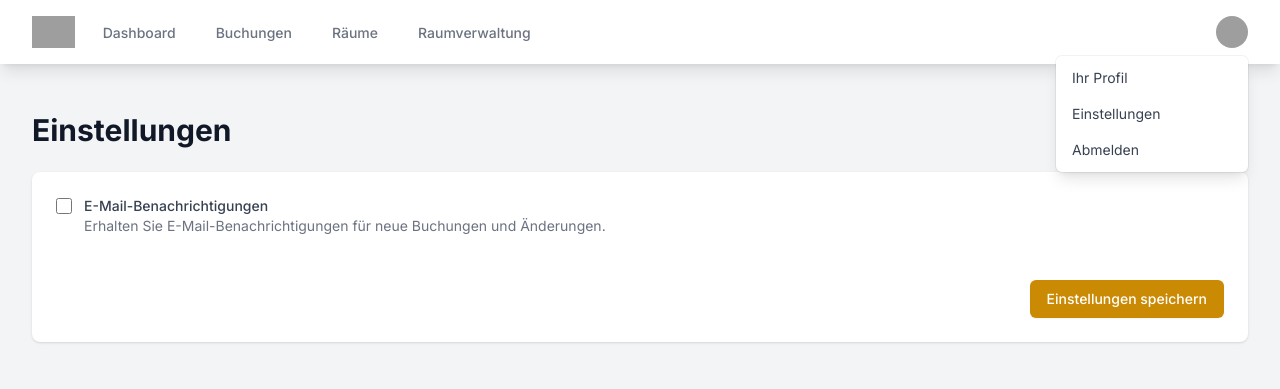
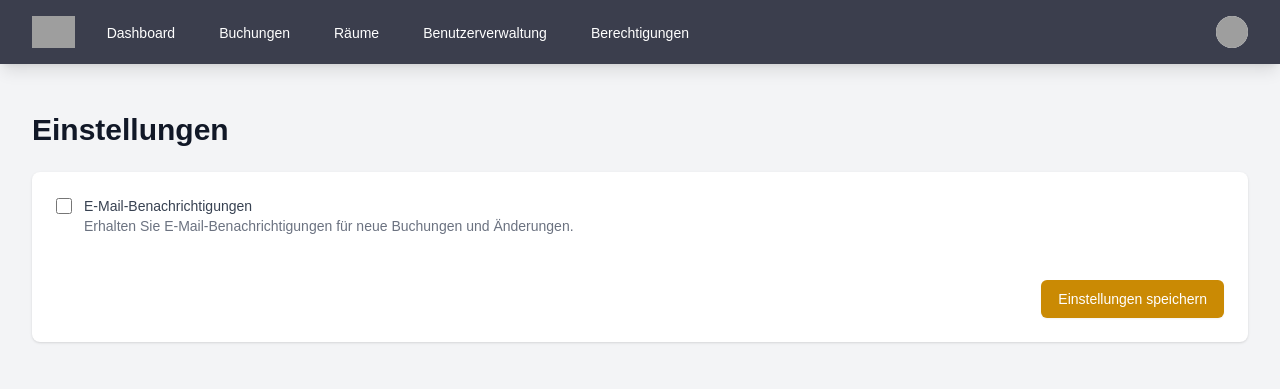
Before and after one commit to storminator89/roomie, a PHP site: page /settings.php in a window 1280 px wide. Shown: the top 389 px of the page. Run offline with PHP 8.4, Linux system fonts and the light colour scheme; the visitor is signed in with stand-in values (Sample User, id 1); data comes from the database, SQL or seed files in the repository; both versions use the stored data as it was after the commit; data that the repository does not hold is empty; style sheets or scripts are compiled from the project's sources; some libraries are stand-ins or nearby versions; grey boxes are pictures that could not be loaded.

Commit message:
favorites table and design optimizations

```diff
--- a/settings.php
+++ b/settings.php
@@ -45,56 +45,57 @@ try {
     <title>Einstellungen - Roomie</title>
     <script src="https://cdn.tailwindcss.com"></script>
     <link href="https://fonts.googleapis.com/css2?family=Inter:wght@400;500;600;700&display=swap" rel="stylesheet">
-    <style>
-        body {
-            font-family: 'Inter', sans-serif;
-        }
-    </style>
+    <script src="//unpkg.com/alpinejs" defer></script>
+    <link rel="stylesheet" href="styles.css">
 </head>
 
 <body class="bg-gray-100">
-    <nav class="bg-white shadow-lg" x-data="{ open: false }">
+    <nav class="bg-custom-nav shadow-lg" x-data="{ open: false, userMenuOpen: false }">
         <div class="max-w-7xl mx-auto px-4 sm:px-6 lg:px-8">
             <div class="flex justify-between h-16">
                 <div class="flex">
                     <div class="flex-shrink-0 flex items-center">
-                        <img class="h-8 w-auto" src="test.svg" alt="Roomie Logo">
+                        <a href="index.php">
+                            <img class="h-8 w-auto" src="test.svg" alt="Roomie Logo">
+                        </a>
                     </div>
                     <div class="hidden sm:ml-6 sm:flex sm:space-x-8">
-                        <a href="index.php" class="border-transparent text-gray-500 hover:border-gray-300 hover:text-gray-700 inline-flex items-center px-1 pt-1 border-b-2 text-sm font-medium">
-                            Dashboard
+                        <a href="index.php" class="inline-flex items-center px-1 pt-1 border-b-2 text-sm font-medium <?php echo $current_page == 'index.php' ? 'active' : 'inactive'; ?>">
+                            <i class="fas fa-tachometer-alt mr-1"></i>Dashboard
                         </a>
-                        <a href="bookings.php" class="border-transparent text-gray-500 hover:border-gray-300 hover:text-gray-700 inline-flex items-center px-1 pt-1 border-b-2 text-sm font-medium">
-                            Buchungen
+                        <a href="bookings.php" class="inline-flex items-center px-1 pt-1 border-b-2 text-sm font-medium <?php echo $current_page == 'bookings.php' ? 'active' : 'inactive'; ?>">
+                            <i class="fas fa-calendar-alt mr-1"></i>Buchungen
                         </a>
-                        <a href="rooms.php" class="border-transparent text-gray-500 hover:border-gray-300 hover:text-gray-700 inline-flex items-center px-1 pt-1 border-b-2 text-sm font-medium">
-                            Räume
+                        <a href="rooms.php" class="inline-flex items-center px-1 pt-1 border-b-2 text-sm font-medium <?php echo $current_page == 'rooms.php' ? 'active' : 'inactive'; ?>">
+                            <i class="fas fa-door-open mr-1"></i>Räume
                         </a>
                         <?php if (isAdmin()) : ?>
-                            <a href="admin_rooms.php" class="border-transparent text-gray-500 hover:border-gray-300 hover:text-gray-700 inline-flex items-center px-1 pt-1 border-b-2 text-sm font-medium">
-                                Raumverwaltung
+                            <a href="admin_users.php" class="inline-flex items-center px-1 pt-1 border-b-2 text-sm font-medium <?php echo $current_page == 'admin_users.php' ? 'active' : 'inactive'; ?>">
+                                <i class="fas fa-users mr-1"></i>Benutzerverwaltung
+                            </a>
+                            <a href="admin_permissions.php" class="inline-flex items-center px-1 pt-1 border-b-2 text-sm font-medium <?php echo $current_page == 'admin_permissions.php' ? 'active' : 'inactive'; ?>">
+                                <i class="fas fa-tools mr-1"></i>Berechtigungen
                             </a>
                         <?php endif; ?>
                     </div>
-
                 </div>
                 <div class="hidden sm:ml-6 sm:flex sm:items-center">
-                    <div class="ml-3 relative" x-data="{ open: false }">
+                    <div class="ml-3 relative">
                         <div>
-                            <button @click="open = !open" class="bg-white rounded-full flex text-sm focus:outline-none focus:ring-2 focus:ring-offset-2 focus:ring-yellow-500" id="user-menu" aria-haspopup="true" x-bind:aria-expanded="open">
+                            <button @click="userMenuOpen = !userMenuOpen" class="bg-white rounded-full flex text-sm focus:outline-none focus:ring-2 focus:ring-offset-2 focus:ring-yellow-500" id="user-menu" aria-haspopup="true" x-bind:aria-expanded="userMenuOpen">
                                 <span class="sr-only">Open user menu</span>
-                                <img class="h-8 w-8 rounded-full" src="<?php echo !empty($user['profile_image']) ? 'uploads/' . htmlspecialchars($user['profile_image']) : 'https://images.unsplash.com/photo-1472099645785-5658abf4ff4e?ixlib=rb-1.2.1&ixid=eyJhcHBfaWQiOjEyMDd9&auto=format&fit=facearea&facepad=2&w=256&h=256&q=80'; ?>" alt="">
+                                <img class="h-8 w-8 rounded-full" src="https://images.unsplash.com/photo-1472099645785-5658abf4ff4e?ixlib=rb-1.2.1&ixid=eyJhcHBfaWQiOjEyMDd9&auto=format&fit=facearea&facepad=2&w=256&h=256&q=80" alt="">
                             </button>
                         </div>
-                        <div x-show="open" @click.away="open = false" x-transition:enter="transition ease-out duration-200" x-transition:enter-start="transform opacity-0 scale-95" x-transition:enter-end="transform opacity-100 scale-100" x-transition:leave="transition ease-in duration-75" x-transition:leave-start="transform opacity-100 scale-100" x-transition:leave-end="transform opacity-0 scale-95" class="origin-top-right absolute right-0 mt-2 w-48 rounded-md shadow-lg py-1 bg-white ring-1 ring-black ring-opacity-5" role="menu" aria-orientation="vertical" aria-labelledby="user-menu">
-                            <a href="profile.php" class="block px-4 py-2 text-sm text-gray-700 hover:bg-gray-100" role="menuitem">Ihr Profil</a>
-                            <a href="#" class="block px-4 py-2 text-sm text-gray-700 hover:bg-gray-100" role="menuitem">Einstellungen</a>
-                            <a href="logout.php" class="block px-4 py-2 text-sm text-gray-700 hover:bg-gray-100" role="menuitem">Abmelden</a>
+                        <div x-show="userMenuOpen" @click.away="userMenuOpen = false" x-transition:enter="transition ease-out duration-200" x-transition:enter-start="transform opacity-0 scale-95" x-transition:enter-end="transform opacity-100 scale-100" x-transition:leave="transition ease-in duration-75" x-transition:leave-start="transform opacity-100 scale-100" x-transition:leave-end="transform opacity-0 scale-95" class="origin-top-right absolute right-0 mt-2 w-48 rounded-md shadow-lg py-1 bg-white ring-1 ring-black ring-opacity-5" role="menu" aria-orientation="vertical" aria-labelledby="user-menu">
+                            <a href="profile.php" class="block px-4 py-2 text-sm text-gray-700 hover:bg-gray-100" role="menuitem"><i class="fas fa-user mr-2"></i>Ihr Profil</a>
+                            <a href="settings.php" class="block px-4 py-2 text-sm text-gray-700 hover:bg-gray-100" role="menuitem"><i class="fas fa-cog mr-2"></i>Einstellungen</a>
+                            <a href="logout.php" class="block px-4 py-2 text-sm text-gray-700 hover:bg-gray-100" role="menuitem"><i class="fas fa-sign-out-alt mr-2"></i>Abmelden</a>
                         </div>
                     </div>
                 </div>
                 <div class="-mr-2 flex items-center sm:hidden">
-                    <button @click="open = !open" class="inline-flex items-center justify-center p-2 rounded-md text-gray-400 hover:text-gray-500 hover:bg-gray-100 focus:outline-none focus:ring-2 focus:ring-inset focus:ring-yellow-500" aria-expanded="false">
+                    <button @click="open = !open" class="inline-flex items-center justify-center p-2 rounded-md text-gray-400 hover:text-white hover:bg-gray-700 focus:outline-none focus:ring-2 focus:ring-inset focus:ring-white" aria-expanded="false">
                         <span class="sr-only">Open main menu</span>
                         <svg class="block h-6 w-6" xmlns="http://www.w3.org/2000/svg" fill="none" viewBox="0 0 24 24" stroke="currentColor" aria-hidden="true">
                             <path stroke-linecap="round" stroke-linejoin="round" stroke-width="2" d="M4 6h16M4 12h16M4 18h16" />
@@ -106,12 +107,15 @@ try {
                 </div>
             </div>
         </div>
-
         <div x-show="open" class="sm:hidden">
             <div class="pt-2 pb-3 space-y-1">
-                <a href="index.php" class="bg-custom-nav border-yellow-500 text-yellow-700 block pl-3 pr-4 py-2 border-l-4 text-base font-medium">Dashboard</a>
-                <a href="bookings.php" class="border-transparent text-gray-100 hover:bg-gray-700 hover:border-gray-300 hover:text-gray-300 block pl-3 pr-4 py-2 border-l-4 text-base font-medium">Buchungen</a>
-                <a href="rooms.php" class="border-transparent text-gray-100 hover:bg-gray-700 hover:border-gray-300 hover:text-gray-300 block pl-3 pr-4 py-2 border-l-4 text-base font-medium">Räume</a>
+                <a href="index.php" class="block pl-3 pr-4 py-2 border-l-4 text-base font-medium <?php echo $current_page == 'index.php' ? 'active' : 'inactive'; ?>"><i class="fas fa-tachometer-alt mr-2"></i>Dashboard</a>
+                <a href="bookings.php" class="block pl-3 pr-4 py-2 border-l-4 text-base font-medium <?php echo $current_page == 'bookings.php' ? 'active' : 'inactive'; ?>"><i class="fas fa-calendar-alt mr-2"></i>Buchungen</a>
+                <a href="rooms.php" class="block pl-3 pr-4 py-2 border-l-4 text-base font-medium <?php echo $current_page == 'rooms.php' ? 'active' : 'inactive'; ?>"><i class="fas fa-door-open mr-2"></i>Räume</a>
+                <?php if (isAdmin()) : ?>
+                    <a href="admin_users.php" class="block pl-3 pr-4 py-2 border-l-4 text-base font-medium <?php echo $current_page == 'admin_users.php' ? 'active' : 'inactive'; ?>"><i class="fas fa-users mr-2"></i>Benutzerverwaltung</a>
+                    <a href="admin_permissions.php" class="block pl-3 pr-4 py-2 border-l-4 text-base font-medium <?php echo $current_page == 'admin_permissions.php' ? 'active' : 'inactive'; ?>"><i class="fas fa-tools mr-2"></i>Berechtigungen</a>
+                <?php endif; ?>
             </div>
             <div class="pt-4 pb-3 border-t border-gray-200">
                 <div class="flex items-center px-4">
@@ -120,18 +124,23 @@ try {
                     </div>
                     <div class="ml-3">
                         <div class="text-base font-medium text-gray-800"><?php echo htmlspecialchars($user_name); ?></div>
-                        <div class="text-sm font-medium text-gray-500">beispiel@email.com</div>
+                        <div class="text-sm font-medium text-gray-500">admin@example.com</div>
                     </div>
                 </div>
                 <div class="mt-3 space-y-1">
-                    <a href="#" class="block px-4 py-2 text-base font-medium text-gray-500 hover:text-gray-800 hover:bg-gray-100">Ihr Profil</a>
-                    <a href="settings.php" class="block px-4 py-2 text-base font-medium text-gray-500 hover:text-gray-800 hover:bg-gray-100">Einstellungen</a>
-                    <a href="logout.php" class="block px-4 py-2 text-base font-medium text-gray-500 hover:text-gray-800 hover:bg-gray-100">Abmelden</a>
+                    <a href="profile.php" class="block pl-3 pr-4 py-2 border-l-4 text-base font-medium inactive">
+                        <i class="fas fa-user mr-2"></i>Ihr Profil
+                    </a>
+                    <a href="settings.php" class="block pl-3 pr-4 py-2 border-l-4 text-base font-medium inactive">
+                        <i class="fas fa-cog mr-2"></i>Einstellungen
+                    </a>
+                    <a href="logout.php" class="block pl-3 pr-4 py-2 border-l-4 text-base font-medium inactive">
+                        <i class="fas fa-sign-out-alt mr-2"></i>Abmelden
+                    </a>
                 </div>
             </div>
         </div>
     </nav>
-
 
     <div class="max-w-7xl mx-auto py-6 sm:px-6 lg:px-8">
         <div class="px-4 py-6 sm:px-0">
```
Also changed, not shown: get_user_favorites.php (added, +23 -0 lines), index.php (+9 -3 lines), init_db.php (+9 -0 lines), profile.php (+17 -6 lines), raumplan.html (+25 -8 lines), update_favorite.php (+17 -6 lines), roomie.db.
